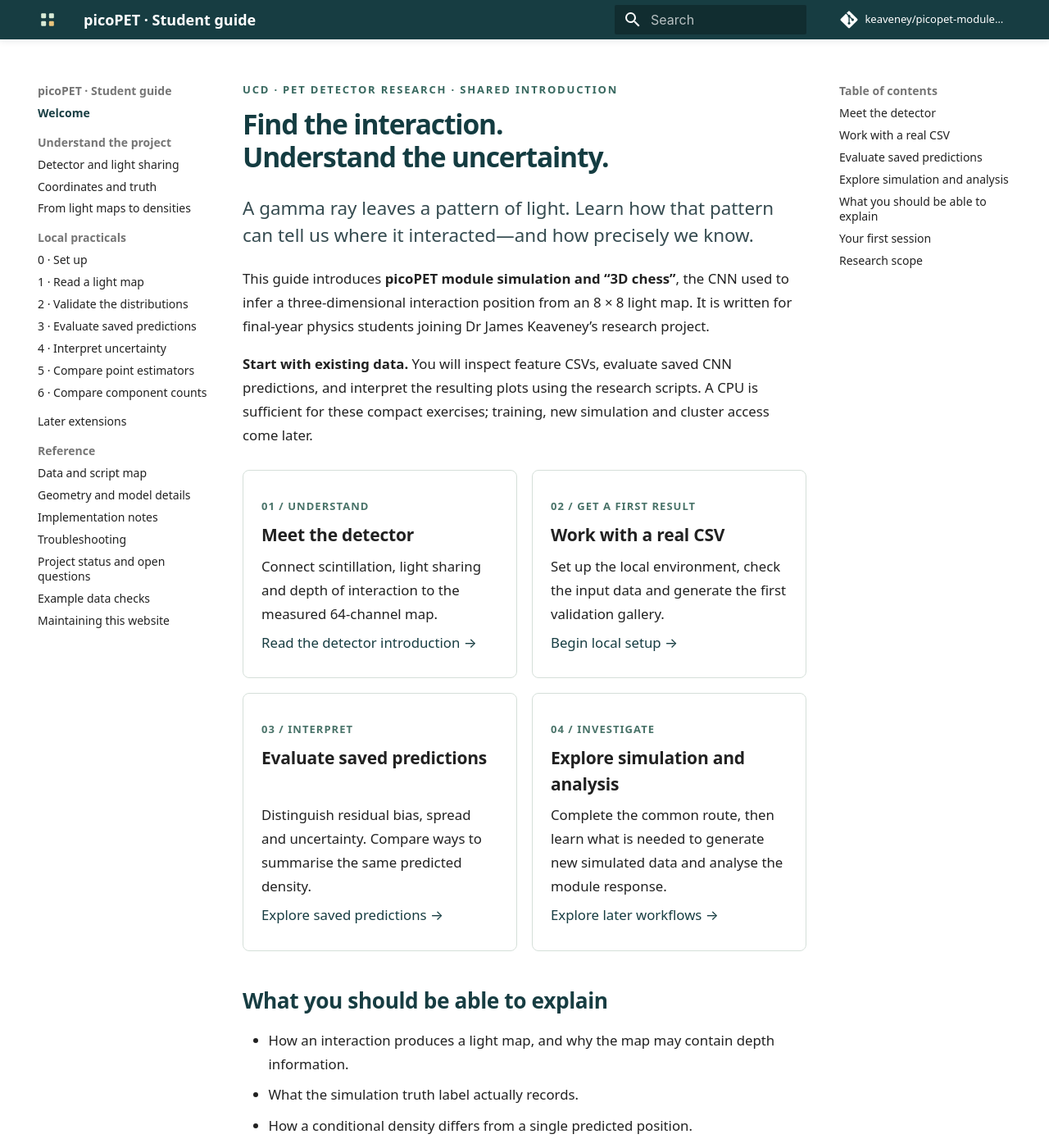
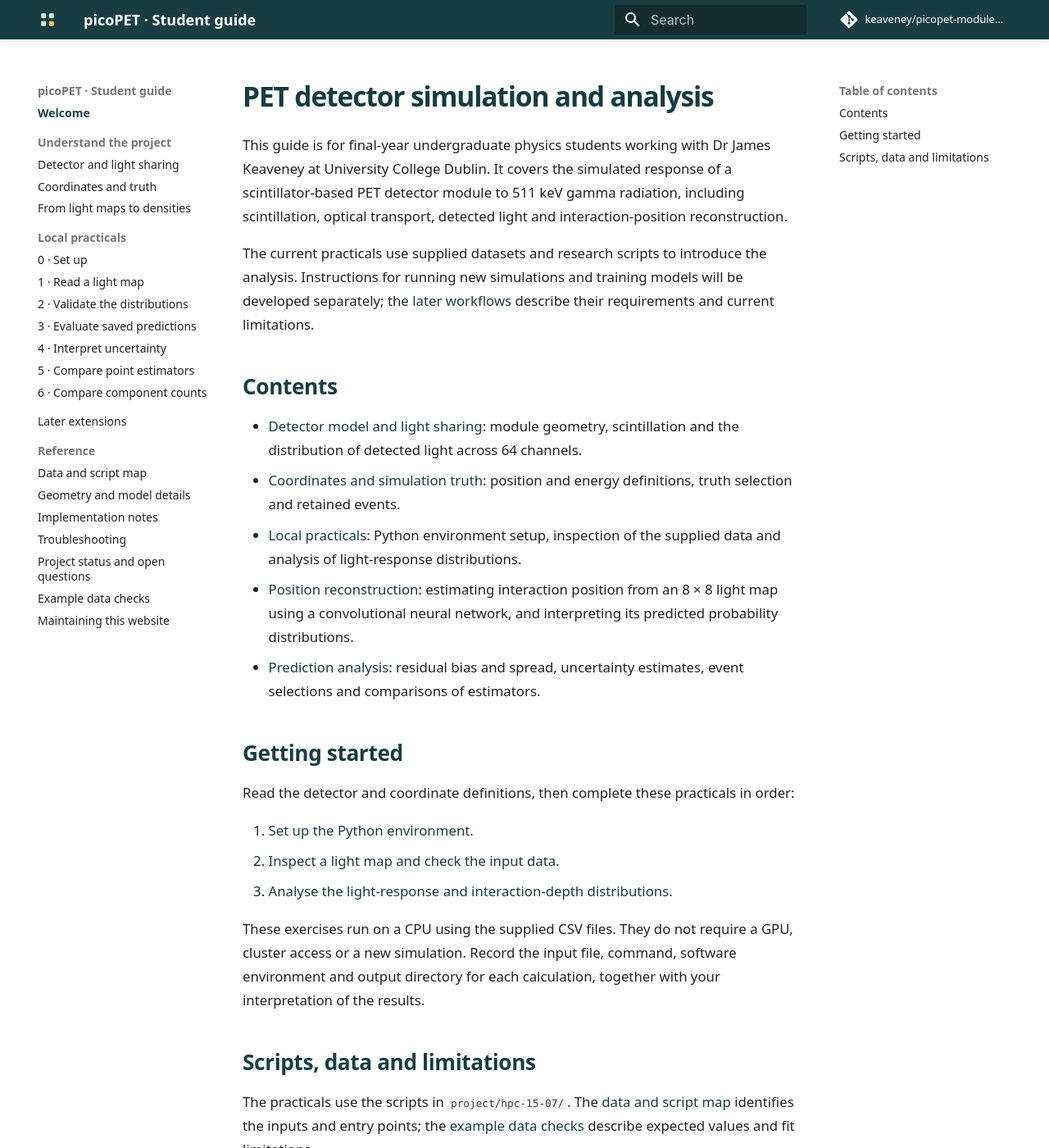
Before and after one commit to keaveney/picopet-module-projects, an MkDocs documentation site: the page built from docs/index.md, in a window 1280 px wide and 1400 px high. Shown: the whole window at 82% size. Built offline with MkDocs 1.6.1 and Material for MkDocs 9.7.7, drawn with Linux system fonts in a browser that asks for light colours; comment, search, counter and statistics services are not loaded; some of the changed text lies outside the part shown.

Commit message:
Revise welcome page for a factual scientific tone

```diff
--- a/docs/index.md
+++ b/docs/index.md
@@ -1,61 +1,29 @@
-<div class="eyebrow">UCD · PET detector research · Shared introduction</div>
+# PET detector simulation and analysis
 
-# Find the interaction.<br>Understand the uncertainty.
+This guide is for final-year undergraduate physics students working with Dr James Keaveney at University College Dublin. It covers the simulated response of a scintillator-based PET detector module to 511 keV gamma radiation, including scintillation, optical transport, detected light and interaction-position reconstruction.
 
-<p class="intro">A gamma ray leaves a pattern of light. Learn how that pattern can tell us where it interacted—and how precisely we know.</p>
+The current practicals use supplied datasets and research scripts to introduce the analysis. Instructions for running new simulations and training models will be developed separately; the [later workflows](later.md) describe their requirements and current limitations.
 
-This guide introduces **picoPET module simulation and “3D chess”**, the CNN used to infer a three-dimensional interaction position from an 8 × 8 light map. It is written for final-year physics students joining Dr James Keaveney’s research project.
+## Contents
 
-**Start with existing data.** You will inspect feature CSVs, evaluate saved CNN predictions, and interpret the resulting plots using the research scripts. A CPU is sufficient for these compact exercises; training, new simulation and cluster access come later.
+- [Detector model and light sharing](learn/detector.md): module geometry, scintillation and the distribution of detected light across 64 channels.
+- [Coordinates and simulation truth](learn/coordinates.md): position and energy definitions, truth selection and retained events.
+- [Local practicals](practicals/setup.md): Python environment setup, inspection of the supplied data and analysis of light-response distributions.
+- [Position reconstruction](learn/model.md): estimating interaction position from an 8 × 8 light map using a convolutional neural network, and interpreting its predicted probability distributions.
+- [Prediction analysis](practicals/predictions.md): residual bias and spread, uncertainty estimates, event selections and comparisons of estimators.
 
-<div class="route-grid" markdown>
-<div class="route-card" markdown>
-<span class="step">01 / UNDERSTAND</span>
-### Meet the detector
-Connect scintillation, light sharing and depth of interaction to the measured 64-channel map.
+## Getting started
 
-[Read the detector introduction →](learn/detector.md)
-</div>
-<div class="route-card" markdown>
-<span class="step">02 / GET A FIRST RESULT</span>
-### Work with a real CSV
-Set up the local environment, check the input data and generate the first validation gallery.
+Read the detector and coordinate definitions, then complete these practicals in order:
 
-[Begin local setup →](practicals/setup.md)
-</div>
-<div class="route-card" markdown>
-<span class="step">03 / INTERPRET</span>
-### Evaluate saved predictions
-Distinguish residual bias, spread and uncertainty. Compare ways to summarise the same predicted density.
+1. [Set up the Python environment](practicals/setup.md).
+2. [Inspect a light map and check the input data](practicals/features.md).
+3. [Analyse the light-response and interaction-depth distributions](practicals/validation.md).
 
-[Explore saved predictions →](practicals/predictions.md)
-</div>
-<div class="route-card" markdown>
-<span class="step">04 / INVESTIGATE</span>
-### Explore simulation and analysis
-Complete the common route, then learn what is needed to generate new simulated data and analyse the module response.
+These exercises run on a CPU using the supplied CSV files. They do not require a GPU, cluster access or a new simulation. Record the input file, command, software environment and output directory for each calculation, together with your interpretation of the results.
 
-[Explore later workflows →](later.md)
-</div>
-</div>
+## Scripts, data and limitations
 
-## What you should be able to explain
+The practicals use the scripts in `project/hpc-15-07/`. The [data and script map](reference/data.md) identifies the inputs and entry points; the [example data checks](reference/data-checks.md) describe expected values and fit limitations.
 
-- How an interaction produces a light map, and why the map may contain depth information.
-- What the simulation truth label actually records.
-- How a conditional density differs from a single predicted position.
-- Why a narrow fitted residual core is only one part of performance.
-- What is traded away when selecting events with small predicted uncertainty.
-
-## Your first session
-
-Read [detector and light sharing](learn/detector.md) and [coordinates and truth](learn/coordinates.md). Follow [setup](practicals/setup.md), [read a light map](practicals/features.md), then [validate the distributions](practicals/validation.md). Keep a short notebook recording the command, input identity, output folder and your interpretation of one plot.
-
-!!! note "A successful procedure is not a certified physics result"
-    The supplied small datasets are independent historical examples with incomplete producing configurations. They are useful for checking procedures and learning interpretation. They do not establish production detector performance, PET image resolution or a validated clinical system.
-
-## Research scope
-
-All practical calculations use the research scripts in `project/hpc-15-07/`. The [example data checks](reference/data-checks.md) describe the teaching inputs and their limitations. The [project status](reference/status.md) lists open questions for the student investigations.
-
-Distinguish what the code implements, what a particular dataset shows and what remains a hypothesis. Training, new-input inference and cluster simulation require additional preparation; see [later extensions](later.md).
+The supplied datasets are small examples from earlier work, with incomplete simulation and training configurations. They support learning the analysis procedures, but do not establish detector performance. Check event selections and fit-success flags before interpreting a result. Outstanding requirements are listed in [project status](reference/status.md).
```
